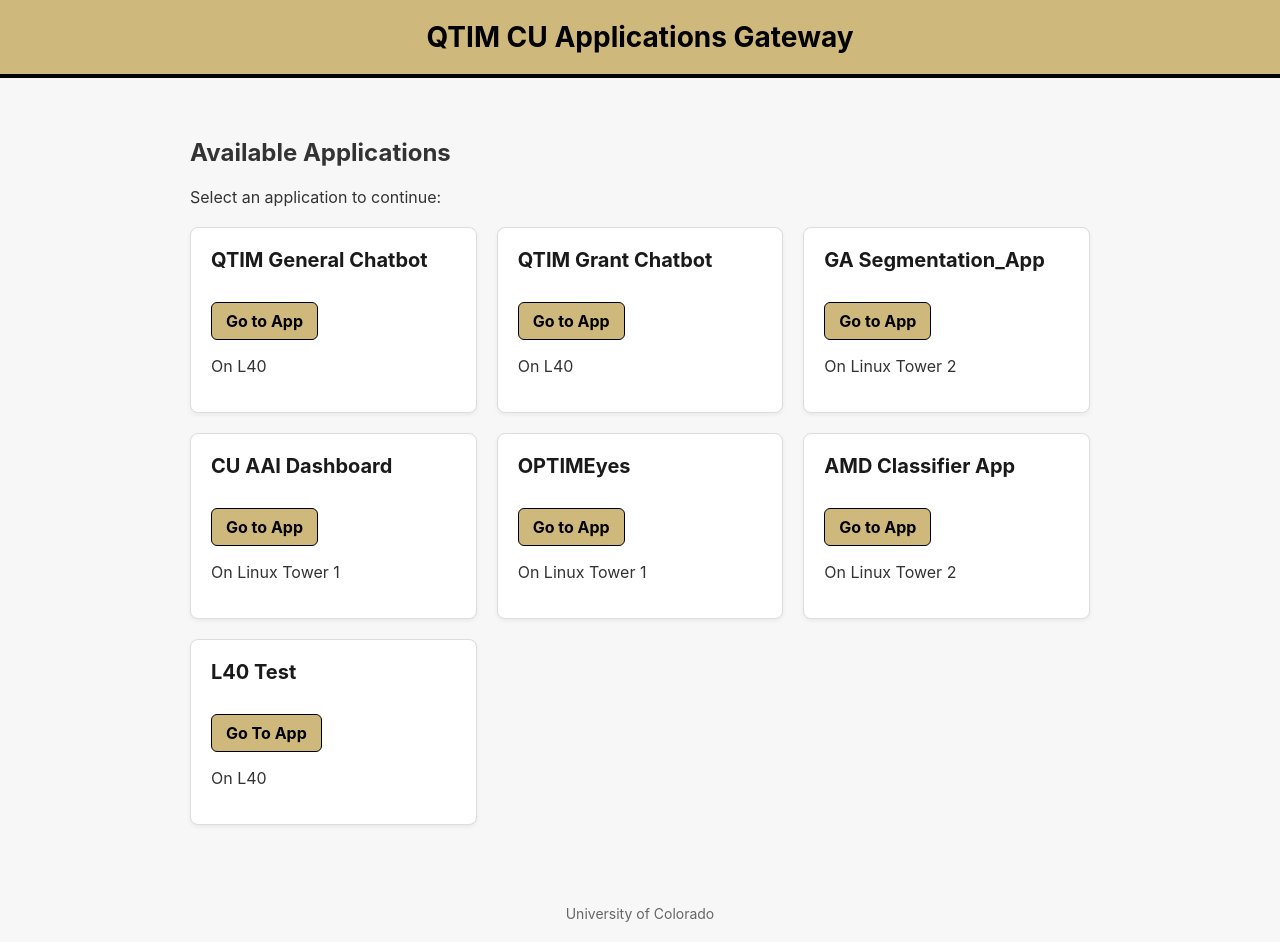
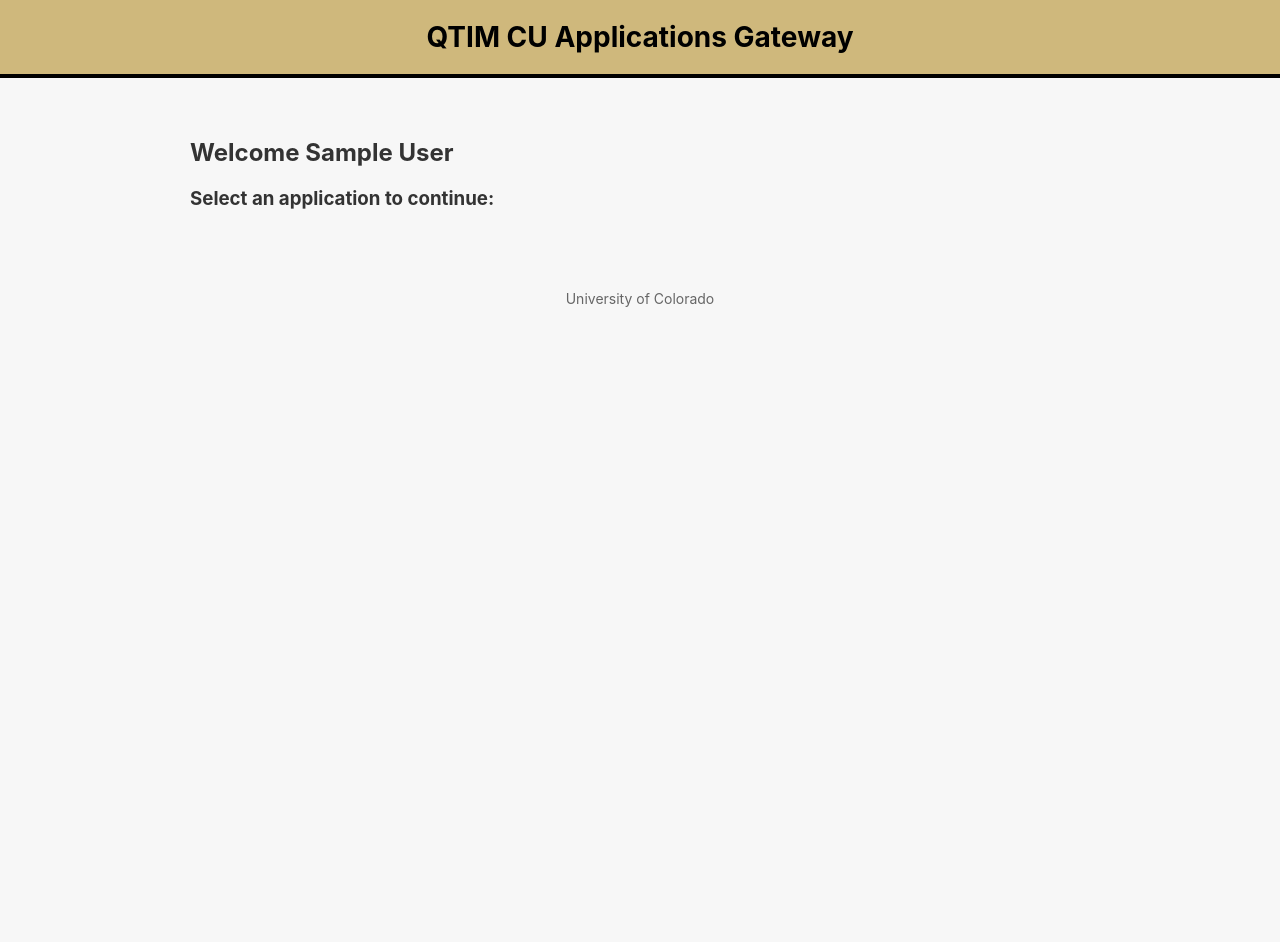
Before and after one commit to QTIM-Lab/fastapi_saml, a FastAPI app: page / in a window 1280 px wide. After the commit the page ends 307 px from the top, so only its background shows below. Run offline with FastAPI, Linux system fonts and the light colour scheme; the visitor is signed in with stand-in values (Sample User, id 1).

Commit message:
apps and user restrictions

```diff
--- a/config.py
+++ b/config.py
@@ -2,9 +2,11 @@
 Configuration settings for SAML authentication
 """
 import os
+import json
 from dotenv import load_dotenv
 load_dotenv()
 
+# .env variables
 DEBUG = os.getenv("debug", "False")
 sp_entityId = os.getenv("sp_entityId")
 sp_assertionConsumerService = os.getenv("sp_assertionConsumerService")
@@ -13,9 +15,9 @@
 idp_singleSignOnService = os.getenv("idp_singleSignOnService")
 idp_singleLogoutService = os.getenv("idp_singleLogoutService")
 idp_x509cert = os.getenv("idp_x509cert")
-# import pdb; pdb.set_trace()
 
-
+# apps and associated users
+apps_and_users = json.load(open("db/apps_and_users.json"))
 
 SESSION_SECRET_KEY = "your-secret-key-change-in-production"
 
--- /dev/null
+++ b/db/apps_and_users.json
@@ -0,0 +1,9 @@
+{
+  "some_application": {
+    "users": [
+      "BENJAMIN.BEARCE@CUANSCHUTZ.EDU"
+    ],
+    "display_name": "Some Application",
+    "location": "Some Machine"
+  }
+}
--- a/dependencies.py
+++ b/dependencies.py
@@ -1,7 +1,9 @@
 """
 Shared dependencies for route protection
 """
+import pdb
 from fastapi import Request, HTTPException
+from fastapi.responses import RedirectResponse
 
 
 async def require_auth(request: Request):
@@ -9,3 +11,13 @@
     if not request.session.get('samlNameId'):
         raise HTTPException(status_code=401, detail="Not authenticated")
     return request.session
+
+
+async def require_auth_ui(request: Request):
+    if request.session.get("samlNameId") is None:
+        redirect_url = f"/saml/login?redirect={request.url.path}"
+        raise HTTPException(
+            status_code=303,
+            headers={"Location": redirect_url},
+        )
+    return request.session
--- a/routers/protected.py
+++ b/routers/protected.py
@@ -1,10 +1,13 @@
 """
 Protected routes that require authentication
 """
-from fastapi import APIRouter, Depends
+from fastapi import APIRouter, Depends, Request
 from fastapi.responses import HTMLResponse
 from fastapi.templating import Jinja2Templates
-from dependencies import require_auth
+from dependencies import require_auth, require_auth_ui
+
+from config import apps_and_users
+
 
 router = APIRouter(tags=["protected"])
 templates = Jinja2Templates(directory="templates")
@@ -16,4 +19,25 @@
     # In production, you'd clear the user's session here
     return templates.TemplateResponse("protected.html", {"request": request, "root_path": root_path})
 
-    return HTMLResponse(f"<h1>Hello {session['samlNameId']}!</h1>")
+
+@router.get("/")
+async def home(request: Request, session = Depends(require_auth_ui)):
+    root_path = request.scope.get("root_path", "")
+    samlNameId = request.session.get('samlNameId')
+
+    # Example apps_and_users
+    # apps_and_users = {
+    #     "qtim_general_chatbot": {"users": ['BENJAMIN.BEARCE@CUANSCHUTZ.EDU'], "display_name": "QTIM General Chatbot", "location": "L40"},
+    #     "qtim_grant_chatbot": {"users": ['BENJAMIN.BEARCE@CUANSCHUTZ.EDU'], "display_name": "QTIM Grant Chatbot", "location": "L40"},
+    #     "ga_segmentation_app": {"users": ['BENJAMIN.BEARCE@CUANSCHUTZ.EDU'], "display_name": "GA Segmentation App", "location": "Linux Tower 2"},
+    #     "cu_aai_dashboard": {"users": ['BENJAMIN.BEARCE@CUANSCHUTZ.EDU'], "display_name": "CU AAI Dashboard", "location": "Linux Tower 1"},
+    #     "optimeyes": {"users": ['BENJAMIN.BEARCE@CUANSCHUTZ.EDU'], "display_name": "OPTIMEyes", "location": "Linux Tower 1"},
+    #     "amd_classifier_app": {"users": ['BENJAMIN.BEARCE@CUANSCHUTZ.EDU'], "display_name": "AMD Classifier App", "location": "Linux Tower 2"},
+    #     "l40": {"users": ['BENJAMIN.BEARCE@CUANSCHUTZ.EDU'], "display_name": "L40 Test", "location": "L40"},
+    # }
+    # pdb.set_trace()
+    return templates.TemplateResponse("qtim_apps.html", {
+        "request": request,
+        "root_path": root_path,
+        "samlNameId": samlNameId,
+        "apps_and_users": apps_and_users})
--- a/routers/public.py
+++ b/routers/public.py
@@ -1,14 +1,19 @@
 """
 Protected routes that require authentication
 """
+import os
 import pdb
+import json
 from fastapi import APIRouter, Depends, Request
 from fastapi.responses import HTMLResponse
 from fastapi.templating import Jinja2Templates
 from dependencies import require_auth
 
+from config import apps_and_users
+
 router = APIRouter(tags=["public"])
 templates = Jinja2Templates(directory="templates")
+
 
 @router.get("/public")
 async def test_public():
@@ -22,7 +27,24 @@
     return templates.TemplateResponse("index.html", {"request": request, "root_path": root_path})
 
 
-@router.get("/")
-async def home(request: Request):
-    root_path = request.scope.get("root_path", "")
-    return templates.TemplateResponse("qtim_apps.html", {"request": request, "root_path": root_path})
+# @router.get("/")
+# async def home(request: Request):
+#     root_path = request.scope.get("root_path", "")
+#     samlNameId = request.session.get('samlNameId')
+
+#     # Example apps_and_users
+#     # apps_and_users = {
+#     #     "qtim_general_chatbot": {"users": ['BENJAMIN.BEARCE@CUANSCHUTZ.EDU'], "display_name": "QTIM General Chatbot", "location": "L40"},
+#     #     "qtim_grant_chatbot": {"users": ['BENJAMIN.BEARCE@CUANSCHUTZ.EDU'], "display_name": "QTIM Grant Chatbot", "location": "L40"},
+#     #     "ga_segmentation_app": {"users": ['BENJAMIN.BEARCE@CUANSCHUTZ.EDU'], "display_name": "GA Segmentation App", "location": "Linux Tower 2"},
+#     #     "cu_aai_dashboard": {"users": ['BENJAMIN.BEARCE@CUANSCHUTZ.EDU'], "display_name": "CU AAI Dashboard", "location": "Linux Tower 1"},
+#     #     "optimeyes": {"users": ['BENJAMIN.BEARCE@CUANSCHUTZ.EDU'], "display_name": "OPTIMEyes", "location": "Linux Tower 1"},
+#     #     "amd_classifier_app": {"users": ['BENJAMIN.BEARCE@CUANSCHUTZ.EDU'], "display_name": "AMD Classifier App", "location": "Linux Tower 2"},
+#     #     "l40": {"users": ['BENJAMIN.BEARCE@CUANSCHUTZ.EDU'], "display_name": "L40 Test", "location": "L40"},
+#     # }
+#     # pdb.set_trace()
+#     return templates.TemplateResponse("qtim_apps.html", {
+#         "request": request,
+#         "root_path": root_path,
+#         "samlNameId": samlNameId,
+#         "apps_and_users": apps_and_users})
--- a/templates/qtim_apps.html
+++ b/templates/qtim_apps.html
@@ -104,55 +104,11 @@
   <header>QTIM CU Applications Gateway</header>
 
   <div class="container">
-    <h2>Available Applications</h2>
-    <p>Select an application to continue:</p>
+    <h2>Welcome {{ samlNameId }}</h2>
+    <h3>Select an application to continue:</h3>
 
     <div class="apps">
 
-
-      <div class="card">
-        <h3>QTIM General Chatbot</h3>
-        <a href="/qtim_general_chatbot">Go to App</a>
-        <p>On L40</p>
-      </div>
-
-      <div class="card">
-        <h3>QTIM Grant Chatbot</h3>
-        <a href="/qtim_grant_chatbot">Go to App</a>
-        <p>On L40</p>
-      </div>
-
-      <div class="card">
-        <h3>GA Segmentation_App</h3>
-        <a href="/ga_segmentation_app">Go to App</a>
-        <p>On Linux Tower 2</p>
-      </div>
-
-      <div class="card">
-        <h3>CU AAI Dashboard</h3>
-        <a href="/cu_aai_dashboard">Go to App</a>
-        <p>On Linux Tower 1</p>
-      </div>
-
-      <div class="card">
-        <h3>OPTIMEyes</h3>
-        <a href="/optimeyes">Go to App</a>
-        <p>On Linux Tower 1</p>
-      </div>
-
-      <div class="card">
-        <h3>AMD Classifier App</h3>
-        <a href="/amd_classifier_app/">Go to App</a>
-        <p>On Linux Tower 2</p>
-      </div>
-
-      <div class="card">
-        <h3>L40 Test</h3>
-        <a href="/l40">Go To App</a>
-        <p>On L40</p>
-      </div>
-
-    </div>
   </div>
 
   <footer>
@@ -160,4 +116,39 @@
   </footer>
 </body>
 
+<script type="text/javascript">
+  apps = {{ apps_and_users | tojson }};
+  samlNameId = {{ samlNameId | tojson }};
+  function userInApp(app){
+    return apps[app]['users'].includes(samlNameId) ? true : false
+  }
+  // Need a list of apps to show based on user
+
+  filtered_items = Object.keys(apps).filter(userInApp)
+
+  // Dynamically add an app card if user has access
+  Object.keys(apps).forEach(function(app) {
+    debugger
+    if (userInApp(app)) {
+      console.log(`User has access to ${app}`);
+      // Here you can create and append the app card dynamically
+      const app_div = document.createElement('div');
+      app_div.className = 'card';
+      const header3 = document.createElement('h3');
+      header3.textContent = apps[app]['display_name'];
+      const a_tag = document.createElement('a');
+      a_tag.href = `/${app}`;
+      a_tag.textContent = "Go to App";
+      const p_tag_location = document.createElement('p');
+      p_tag_location.textContent = `Location: ${apps[app]['location']}`;
+      app_div.appendChild(header3);
+      app_div.appendChild(a_tag);
+      app_div.appendChild(p_tag_location);
+      document.querySelector('.apps').appendChild(app_div);
+    }
+  });
+
+
+</script>
+
 </html>
```
